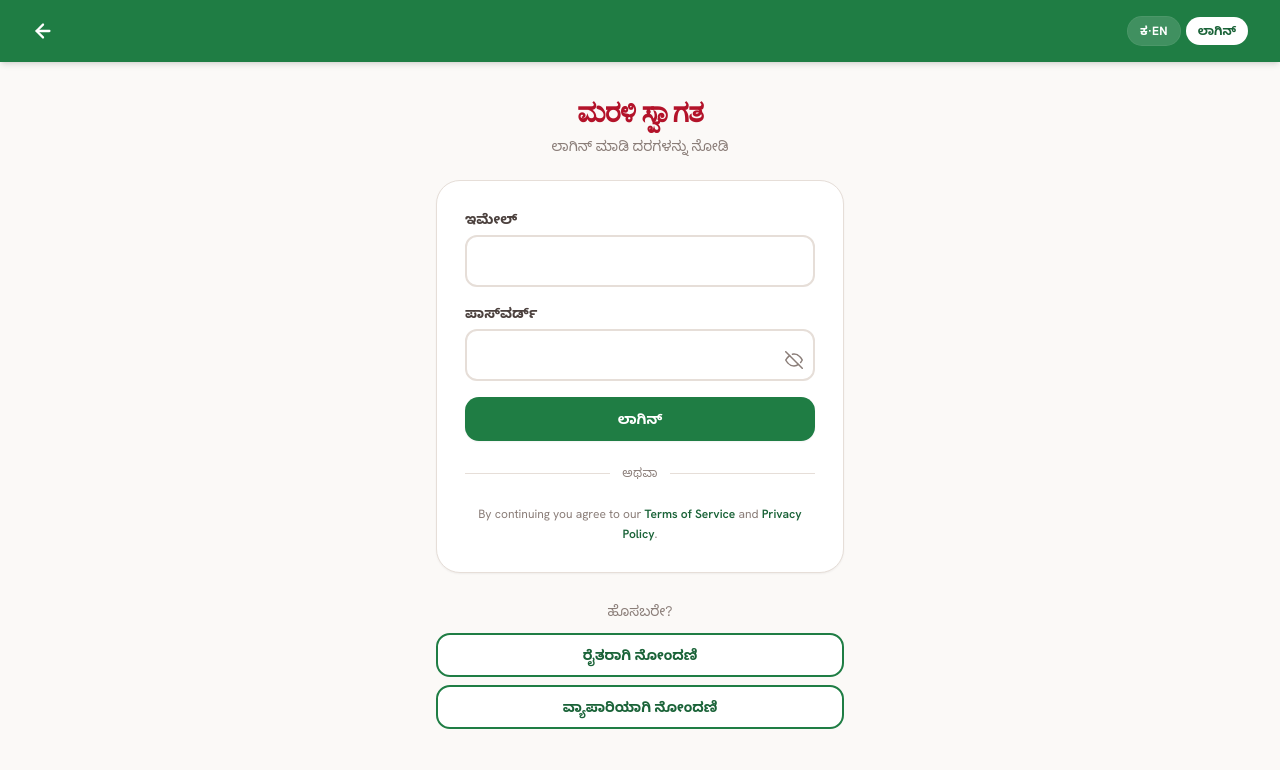
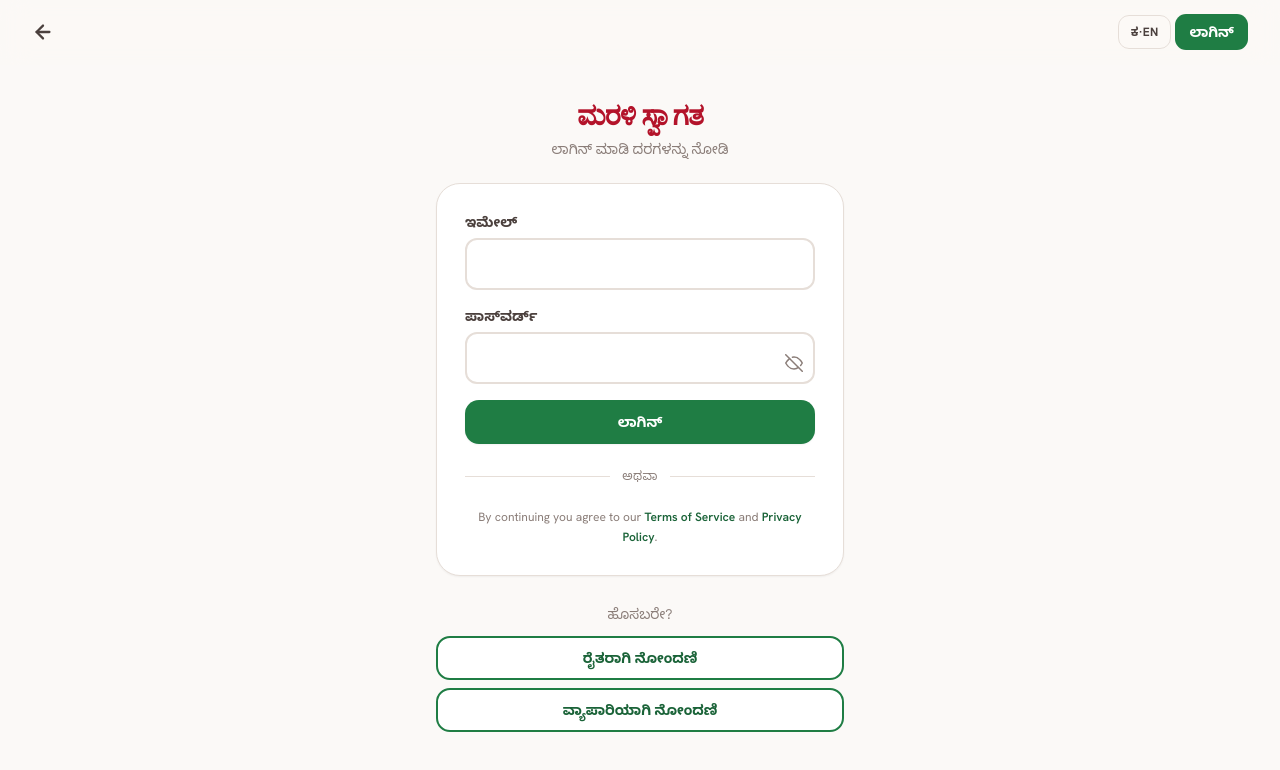
Before and after one commit to gayann-au/urimalu, a React (Vite) app: page /login in a window 1280 px wide. Shown: the top 770 px of the page. Built offline with nearby package versions, Linux system fonts and the light colour scheme; no server answers.

Commit message:
feat: replace green app header with clean cream landing-style header

```diff
--- a/src/components/layout/Header.jsx
+++ b/src/components/layout/Header.jsx
@@ -1,8 +1,30 @@
+import { useEffect, useState } from "react";
 import { Link, useNavigate } from "react-router-dom";
 import { useTranslation } from "react-i18next";
 import { useUiStore } from "../../hooks/useUiStore";
 import { useAuth, useLogout } from "../../features/auth/useAuth";
 import { BackIcon } from "../icons/Sprite";
+
+// Shared app header, restyled to match the landing page .hdr: a warm cream,
+// blurred, minimal bar with the logo on the left and actions on the right, and
+// a hairline bottom border that only appears once the page is scrolled. No more
+// green bar. Colours and behaviour mirror LandingPage.css exactly: background
+// rgba(251,249,247,0.78), 14px backdrop blur, ink text, crop accents on hover.
+
+// Quiet text action, the same treatment as the landing header login link.
+const NAV_LINK =
+  "rounded-[11px] px-3 py-2 text-sm font-semibold text-ink-700 hover:text-crop-700 hover:bg-crop-50 transition-colors whitespace-nowrap inline-flex items-center gap-1.5";
+
+// Chilli mark from the landing logo, drawn with the brand token hex values.
+function BrandMark() {
+  return (
+    <svg width="28" height="32" viewBox="0 0 40 48" fill="none" aria-hidden="true" className="shrink-0">
+      <path d="M26.8 12.5c1-3 .2-5.6-2.4-6.9" stroke="#1F7D44" strokeWidth="3.6" strokeLinecap="round" />
+      <path d="M22.5 12C12 12.6 6.5 20.5 8 30c1.2 7.6 7 13.4 12.8 12.4 4.3-.74 7.2-6.6 5.2-14.3C24.4 21.5 30 13 22.5 12Z" fill="#D6263A" />
+      <path d="M14.5 22c1.6 4 4.2 6.4 8 7.2" stroke="#FFC7CB" strokeWidth="2.4" strokeLinecap="round" opacity=".7" />
+    </svg>
+  );
+}
 
 export function Header({ showBack = false, title }) {
   const { t } = useTranslation();
@@ -12,57 +34,72 @@ export function Header({ showBack = false, title }) {
   const logout = useLogout();
   const nav = useNavigate();
 
+  // Hairline bottom border appears once the page is scrolled past the top,
+  // exactly like the landing header.
+  const [scrolled, setScrolled] = useState(false);
+  useEffect(() => {
+    const onScroll = () => setScrolled(window.scrollY > 6);
+    onScroll();
+    window.addEventListener("scroll", onScroll, { passive: true });
+    return () => window.removeEventListener("scroll", onScroll);
+  }, []);
+
   let actionLink = null;
   if (profile) {
     if (profile.role === "ADMIN") {
-      actionLink = <Link to="/admin" className="rounded-full bg-white/15 hover:bg-white/25 px-3 py-1.5 text-xs font-bold">{t("nav.admin")}</Link>;
+      actionLink = <Link to="/admin" className={NAV_LINK}>{t("nav.admin")}</Link>;
     } else if (profile.role === "MERCHANT") {
       const tgt = profile.status === "APPROVED" ? "/merchant/dashboard" : "/merchant/pending";
-      actionLink = <Link to={tgt} className="rounded-full bg-white/15 hover:bg-white/25 px-3 py-1.5 text-xs font-bold">{t("nav.dashboard")}</Link>;
+      actionLink = <Link to={tgt} className={NAV_LINK}>{t("nav.dashboard")}</Link>;
     }
   }
 
   return (
-    <header className="sticky top-0 z-30 bg-coorg-600 text-white shadow-md w-full">
-      <div className="flex items-center justify-between py-3 gap-2 w-full mx-auto max-w-screen-2xl px-4 md:px-6 lg:px-8">
+    <header
+      className={`sticky top-0 z-30 w-full bg-[rgba(251,249,247,0.78)] backdrop-blur-[14px] backdrop-saturate-[1.4] border-b transition-colors ${
+        scrolled ? "border-ink-200" : "border-transparent"
+      }`}
+    >
+      <div className="flex items-center justify-between gap-2 h-16 w-full mx-auto max-w-screen-2xl px-4 md:px-6 lg:px-8">
         <div className="flex items-center gap-2 min-w-0 flex-1">
           {showBack ? (
             <button onClick={() => nav(-1)} aria-label={t("common.back")}
-              className="p-2 -ml-2 rounded-full hover:bg-coorg-700/40 active:scale-95">
+              className="p-2 -ml-2 rounded-full text-ink-700 hover:text-crop-700 hover:bg-crop-50 active:scale-95 transition-colors">
               <BackIcon/>
             </button>
           ) : (
-            <Link to="/" className="flex items-center gap-2 min-w-0">
+            <Link to="/" className="flex items-center gap-2.5 min-w-0">
+              <BrandMark/>
               <div className="leading-tight min-w-0">
-                <div className={`font-extrabold text-lg truncate ${lang === "kn" ? "kn" : ""}`}>{t("app.name")}</div>
-                <div className={`text-[11px] text-coorg-100 truncate ${lang === "kn" ? "kn" : ""}`}>{t("app.tagline")}</div>
+                <div className={`font-display font-extrabold text-lg tracking-tight text-ink-900 truncate ${lang === "kn" ? "kn" : ""}`}>{t("app.name")}</div>
+                <div className={`text-[11px] text-ink-500 truncate ${lang === "kn" ? "kn" : ""}`}>{t("app.tagline")}</div>
               </div>
             </Link>
           )}
-          {title && <h1 className="font-bold text-lg truncate ml-1">{title}</h1>}
+          {title && <h1 className="font-display font-extrabold text-lg tracking-tight text-ink-900 truncate ml-1">{title}</h1>}
         </div>
-        <div className="flex items-center gap-1.5 shrink-0">
+        <div className="flex items-center gap-1 shrink-0">
           <button onClick={toggleLang}
-            className="rounded-full bg-white/15 hover:bg-white/25 px-3 py-1.5 text-xs font-bold tracking-wide ring-1 ring-white/20"
+            className="rounded-[11px] px-3 py-2 text-xs font-bold tracking-wide text-ink-700 border border-ink-200 hover:text-crop-700 hover:border-crop-300 hover:bg-crop-50 transition-colors"
             aria-label="Toggle language">
             {lang === "kn" ? "ಕ·EN" : "EN·ಕ"}
           </button>
           {actionLink}
           {profile && (
             <Link to="/account" aria-label={t("nav.account")}
-              className="rounded-full bg-white/15 hover:bg-white/25 p-2 inline-flex items-center justify-center">
-              <svg width="16" height="16" viewBox="0 0 24 24" fill="none" stroke="currentColor" strokeWidth="2" strokeLinecap="round" strokeLinejoin="round" aria-hidden="true">
+              className="rounded-full p-2 text-ink-700 hover:text-crop-700 hover:bg-crop-50 transition-colors inline-flex items-center justify-center">
+              <svg width="18" height="18" viewBox="0 0 24 24" fill="none" stroke="currentColor" strokeWidth="2" strokeLinecap="round" strokeLinejoin="round" aria-hidden="true">
                 <path d="M19 21v-2a4 4 0 0 0-4-4H9a4 4 0 0 0-4 4v2"/>
                 <circle cx="12" cy="7" r="4"/>
               </svg>
             </Link>
           )}
           {profile ? (
-            <button onClick={() => logout.mutate()} className="rounded-full bg-white/15 hover:bg-white/25 px-3 py-1.5 text-xs font-bold">
+            <button onClick={() => logout.mutate()} className={NAV_LINK}>
               {t("nav.logout")}
             </button>
           ) : (
-            <Link to="/login" className="rounded-full bg-white text-coorg-700 px-3 py-1.5 text-xs font-bold">
+            <Link to="/login" className="rounded-[11px] bg-coorg-600 text-white px-3.5 py-2 text-sm font-bold hover:bg-coorg-700 transition-colors whitespace-nowrap">
               {t("nav.login")}
             </Link>
           )}
```
